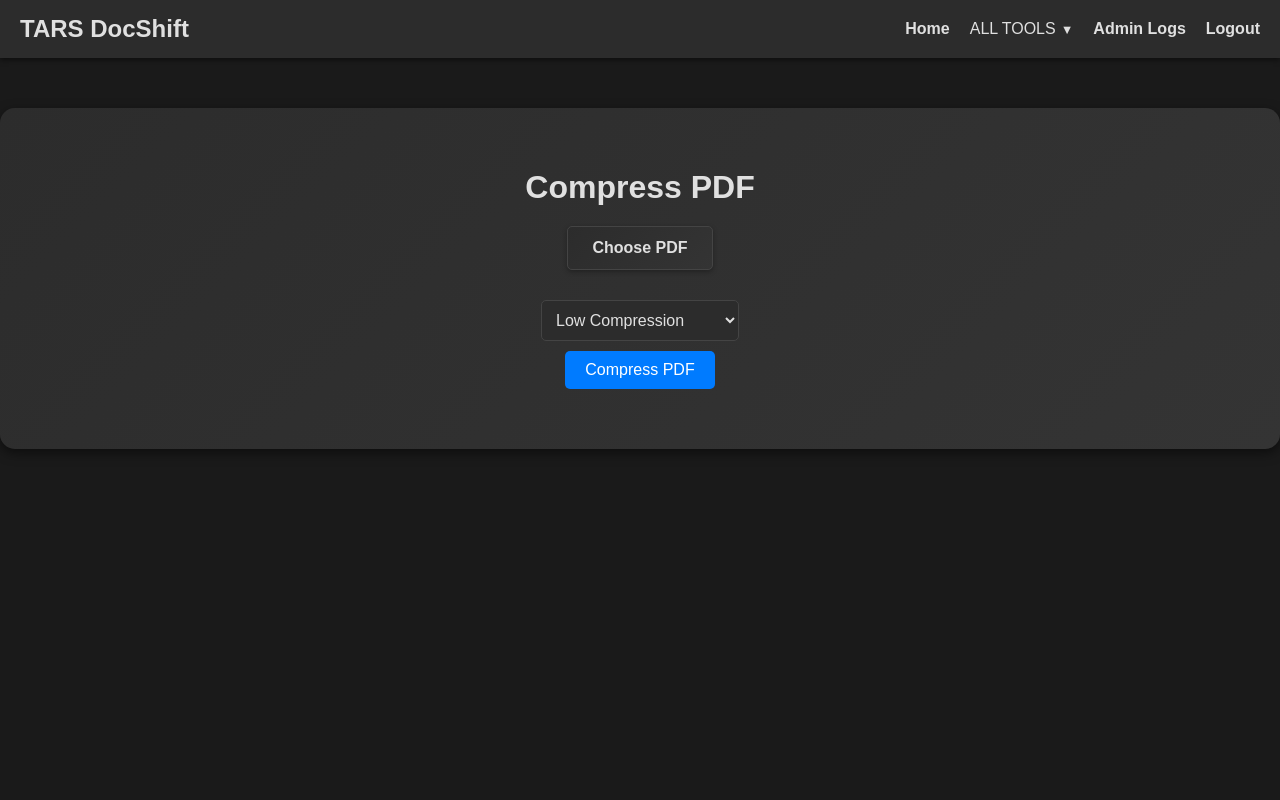
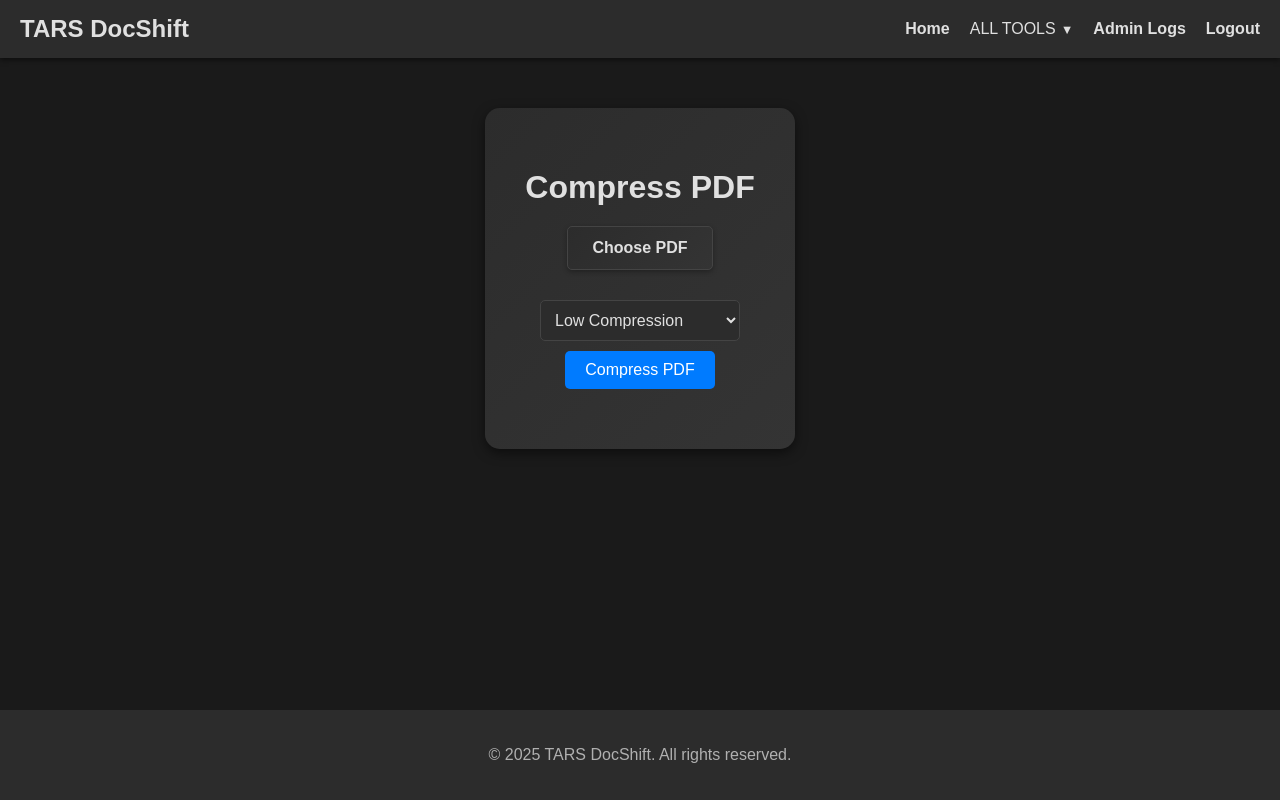
Before and after one commit to AthuBhumi/DocShift, a Flask app: page /compress-pdf in a window 1280 px wide. Run offline with Flask 3, Linux system fonts and the light colour scheme; a user stored in the database is signed in; some libraries are stand-ins or nearby versions.

Commit message:
Update compress_pdf.html

```diff
--- a/templates/compress_pdf.html
+++ b/templates/compress_pdf.html
@@ -11,6 +11,9 @@
             color: #e0e0e0;
             margin: 0;
             padding: 0;
+            display: flex;
+            flex-direction: column;
+            min-height: 100vh;
         }
         nav {
             background-color: #2c2c2c;
@@ -141,20 +144,6 @@
         input[type="file"] {
             display: none;
         }
-        select {
-            padding: 10px;
-            background: #2c2c2c;
-            color: #e0e0e0;
-            border: 1px solid #444;
-            border-radius: 5px;
-            font-size: 1em;
-            margin: 10px;
-            cursor: pointer;
-        }
-        select:focus {
-            outline: none;
-            border-color: #007bff;
-        }
         .file-display {
             display: flex;
             align-items: center;
@@ -177,6 +166,21 @@
         .remove-btn:hover {
             background-color: #cc0000;
         }
+        select {
+            padding: 10px;
+            background: #2c2c2c;
+            color: #e0e0e0;
+            border: 1px solid #444;
+            border-radius: 5px;
+            font-size: 1em;
+            margin: 10px;
+            cursor: pointer;
+            width: 200px;
+        }
+        select:focus {
+            outline: none;
+            border-color: #007bff;
+        }
         button {
             padding: 10px 20px;
             background-color: #007bff;
@@ -193,6 +197,13 @@
         #statusMessage {
             margin-top: 20px;
             font-weight: bold;
+        }
+        footer {
+            background-color: #2c2c2c;
+            padding: 20px;
+            text-align: center;
+            margin-top: auto;
+            color: #b0b0b0;
         }
         @media (max-width: 768px) {
             nav {
@@ -278,18 +289,18 @@
                 <option value="high">High Compression</option>
             </select>
             <br>
-            <button type="button" onclick="compressPDF()">Compress PDF</button>
+            <button type="button" id="compressButton">Compress PDF</button>
         </form>
         <div id="statusMessage"></div>
     </div>
-
+    <footer>
+        <p>© 2025 TARS DocShift. All rights reserved.</p>
+    </footer>
     <script>
+        document.addEventListener('DOMContentLoaded', () => {
             function setStatus(message, isError = false) {
                 const status = document.getElementById('statusMessage');
-            if (!status) {
-                console.error('Status message element not found.');
-                return;
-            }
+                if (!status) return;
                 status.textContent = message;
                 status.style.color = isError ? 'red' : '#28a745';
             }
@@ -299,13 +310,11 @@
                 const fileDisplay = document.getElementById('fileDisplay');
                 const fileNameSpan = document.getElementById('fileName');
 
-            if (!fileInput || !fileDisplay || !fileNameSpan) {
-                console.error('Required DOM elements not found.');
-                return;
-            }
+                if (!fileInput || !fileDisplay || !fileNameSpan) return;
 
                 if (fileInput.files.length > 0) {
-                fileNameSpan.textContent = fileInput.files[0].name;
+                    const fileNames = Array.from(fileInput.files).map(file => file.name).join(', ');
+                    fileNameSpan.textContent = fileNames;
                     fileDisplay.style.display = 'flex';
                 } else {
                     fileNameSpan.textContent = '';
@@ -314,25 +323,27 @@
             }
 
             function removeFile() {
-            console.log('removeFile called');
                 const fileInput = document.getElementById('pdf');
-            const compressionLevel = document.getElementById('compression_level');
+                if (!fileInput) return;
+                fileInput.value = '';
+                setStatus('');
+                updateFileDisplay();
+            }
 
-            if (!fileInput || !compressionLevel) {
-                console.error('Required DOM elements not found.');
+            function compressPDF() {
+                const fileInput = document.getElementById('pdf');
+                const compressButton = document.getElementById('compressButton');
+
+                if (!fileInput.files.length) {
+                    setStatus('Please select a PDF file.', true);
                     return;
                 }
 
-            fileInput.value = ''; // Clear the file input
-            compressionLevel.value = 'low'; // Reset compression level to default
-            setStatus(''); // Clear the status message
-            updateFileDisplay(); // Update the UI
-        }
-
-        function compressPDF() {
-            console.log('compressPDF called');
                 const form = document.getElementById('compressPdfForm');
                 const formData = new FormData(form);
+
+                compressButton.disabled = true;
+                setStatus('Compressing...', false);
 
                 fetch('/compress', {
                     method: 'POST',
@@ -340,7 +351,7 @@
                 })
                 .then(response => {
                     if (!response.ok) {
-                    return response.text().then(text => { throw new Error(text); });
+                        return response.text().then(text => { throw new Error(text || 'Compression failed.'); });
                     }
                     return response.blob();
                 })
@@ -352,33 +363,34 @@
                     document.body.appendChild(a);
                     a.click();
                     a.remove();
+                    window.URL.revokeObjectURL(url);
                     setStatus('Compression successful! File downloaded.');
+                    removeFile();
                 })
-            .catch(err => setStatus('Compression failed: ' + err.message, true));
+                .catch(err => {
+                    setStatus('Compression failed: ' + err.message, true);
+                })
+                .finally(() => {
+                    compressButton.disabled = false;
+                });
             }
 
-        // Initialize event listeners after DOM is fully loaded
             const fileInput = document.getElementById('pdf');
             const removeButton = document.getElementById('removeFile');
+            const compressButton = document.getElementById('compressButton');
 
             if (fileInput) {
-            fileInput.addEventListener('change', () => {
-                console.log('File input changed');
-                updateFileDisplay();
-            });
-        } else {
-            console.error('File input element not found.');
+                fileInput.addEventListener('change', updateFileDisplay);
             }
 
             if (removeButton) {
-            removeButton.addEventListener('click', () => {
-                console.log('Remove button clicked');
-                removeFile();
+                removeButton.addEventListener('click', removeFile);
+            }
+
+            if (compressButton) {
+                compressButton.addEventListener('click', compressPDF);
+            }
         });
-        } else {
-            console.error('Remove button element not found.');
-        }
     </script>
-<script>(function(){function c(){var b=a.contentDocument||a.contentWindow.document;if(b){var d=b.createElement('script');d.innerHTML="window.__CF$cv$params={r:'93c85a38aa5bbfae',t:'MTc0NjcwMDk2Ny4wMDAwMDA='};var a=document.createElement('script');a.nonce='';a.src='/cdn-cgi/challenge-platform/scripts/jsd/main.js';document.getElementsByTagName('head')[0].appendChild(a);";b.getElementsByTagName('head')[0].appendChild(d)}}if(document.body){var a=document.createElement('iframe');a.height=1;a.width=1;a.style.position='absolute';a.style.top=0;a.style.left=0;a.style.border='none';a.style.visibility='hidden';document.body.appendChild(a);if('loading'!==document.readyState)c();else if(window.addEventListener)document.addEventListener('DOMContentLoaded',c);else{var e=document.onreadystatechange||function(){};document.onreadystatechange=function(b){e(b);'loading'!==document.readyState&&(document.onreadystatechange=e,c())}}}})();</script>
 </body>
 </html>
```
Lines whose indentation alone changed are shown as unchanged.
